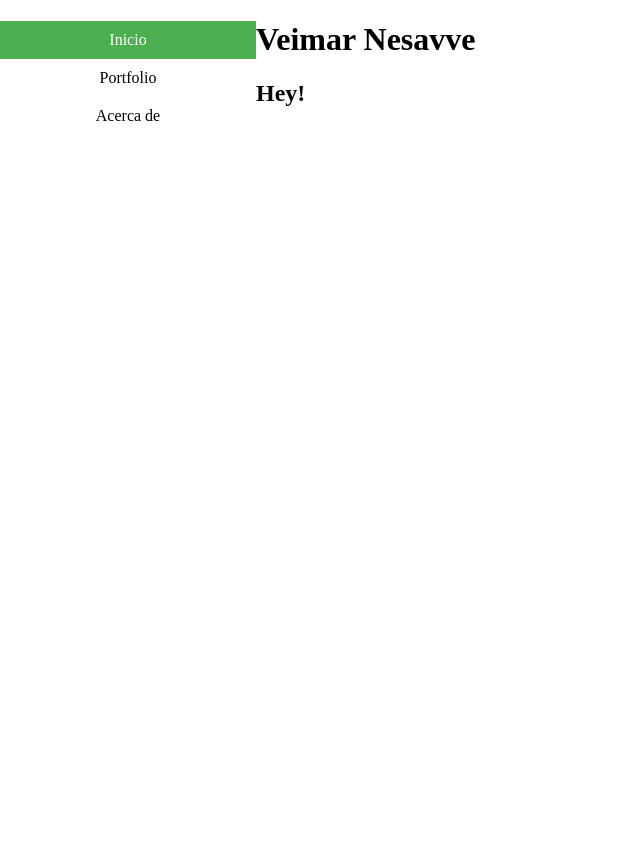
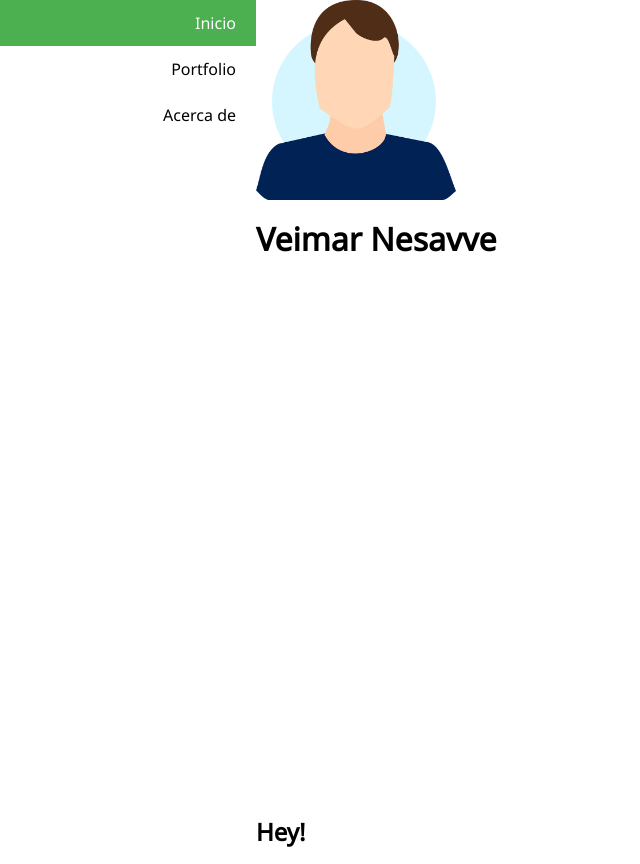
Before and after one commit to veimar-mb/veimarn.github.io, a plain HTML site: page index.html in a window 1280 px wide. Shown: the whole page, without its empty margins (0-640 px from the left). Before the commit the page ends 800 px from the top, so only its background shows below. Drawn offline with Linux system fonts and the light colour scheme.

Commit message:
Add profile picture and minimal css changes

```diff
--- a/index.html
+++ b/index.html
@@ -3,6 +3,7 @@
 <head>
 	<title>Veimar's Page</title>
 
+	<link href="https://fonts.googleapis.com/css?family=Noto+Sans" rel="stylesheet">
 	<link rel="stylesheet" type="text/css" href="style.css">
 </head>
 <body>
@@ -19,15 +20,14 @@
 				<a href="#">Acerca de</a>
 			</li>
 		</ul>
-
 	</nav>
-
 
 	<div class="container">
 		<div class="section-1">
-
-			<h1>Veimar Nesavve</h1>
-
+			<div class="col-12">
+				<img class="profile-pic" src="profile.png">
+				<h1>Veimar Nesavve</h1>
+			</div>
 		</div>
 
 		<div class="section-2">
@@ -38,7 +38,5 @@
 
 
 	</div>
-
-
 </body>
 </html>
--- a/style.css
+++ b/style.css
@@ -1,26 +1,27 @@
 body {
+	line-height: 1;
 	margin: 0;
-	padding: 0;
+	font-family: 'Noto Sans', sans-serif;
 }
 
 ul {
-	list-style-type: none;
 	margin: 0;
 	padding: 0;
+	list-style-type: none;
 	width: 20%;
 	height: 100%;
 	position: fixed;
 	overflow: auto;
-/*	display: flexbox;
-	align-items: center;*/
 }
 
 li a {
 	display: block;
 	color: #000;
 	text-decoration: none;
-	text-align: center;
-	padding: 10px;
+	text-align: right;
+	padding: 15px 20px;
+	/*vertical-align: middle;*/
+	/*margin: auto;*/
 }
 
 li a.active {
@@ -35,4 +36,33 @@ li a:hover:not(.active) {
 
 .container {
 	margin-left: 20%;
+	/*height: 100%;*/
+	/*background-color: green;*/
 }
+
+.section-1 {
+	/*margin: auto;*/
+	height: 100vh;
+	/*margin: auto;*/
+	display: block;
+	margin: auto;
+}
+
+.profile-pic {
+	height: 200px;
+	width: 200px;
+}
+
+
+.col-1 {width: 8.33%;}
+.col-2 {width: 16.66%;}
+.col-3 {width: 25%;}
+.col-4 {width: 33.33%;}
+.col-5 {width: 41.66%;}
+.col-6 {width: 50%;}
+.col-7 {width: 58.33%;}
+.col-8 {width: 66.66%;}
+.col-9 {width: 75%;}
+.col-10 {width: 83.33%;}
+.col-11 {width: 91.66%;}
+.col-12 {width: 100%;}
```
Also changed, not shown: profile.png (added), 1 other file.
